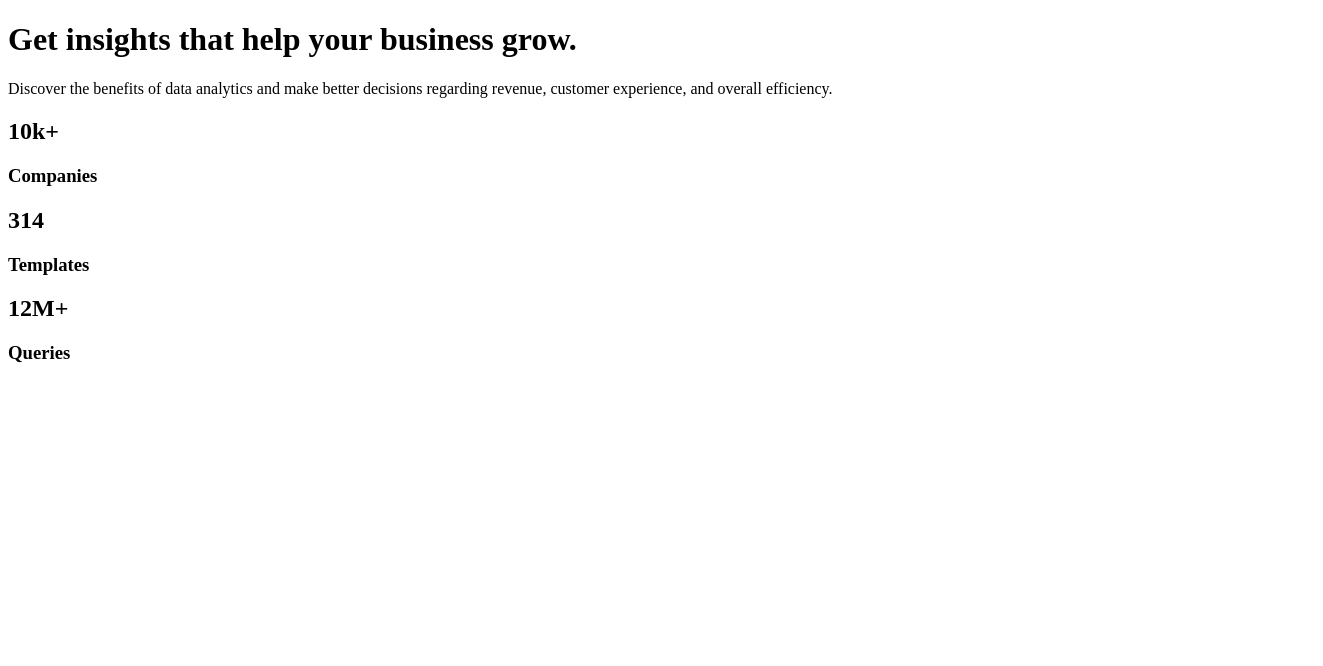
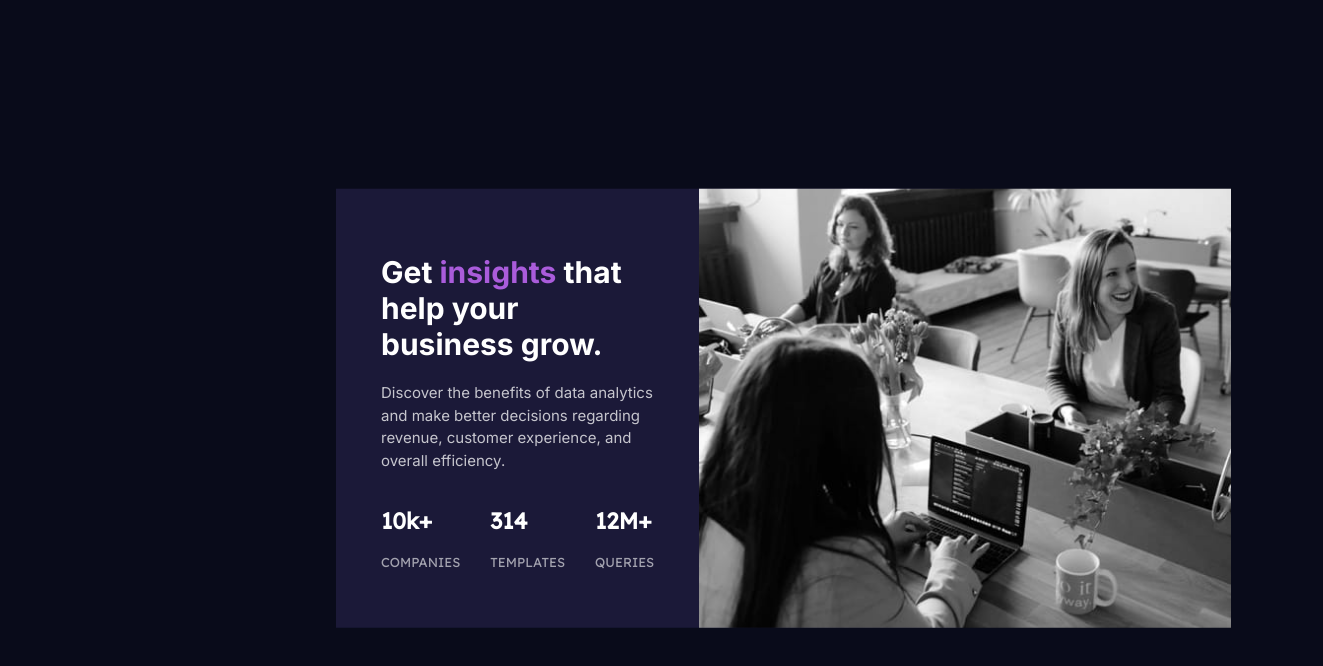
Before and after one commit to Serraphus/stats-preview-card, a plain HTML site: page index.html in a window 1280 px wide. Shown: the whole page, 1323 px wide, since content can reach past the window. Drawn offline with Linux system fonts and the light colour scheme.

Commit message:
Add fonts to index.html and add CSS file

```diff
--- a/index.html
+++ b/index.html
@@ -3,6 +3,7 @@
     <head>
         <title>Stats Preview Card | by Serraphus</title>
         <link rel="stylesheet" type="text/css" href="./resources/css/style.css">
+        <link href="https://fonts.googleapis.com/css2?family=Inter:wght@400;700&family=Lexend+Deca&display=swap" rel="stylesheet">
     </head>
 
     <body>
@@ -13,15 +14,15 @@
                     Discover the benefits of data analytics and make better decisions regarding revenue, customer experience, and overall efficiency.
                 </p>
                 <div class="stats-container">
-                    <div class="stat-box1">
+                    <div class="stat-box stat-box1">
                         <h2>10k+</h2>
                         <h3>Companies</h3>
                     </div>
-                    <div class="stat-box2">
+                    <div class="stat-box stat-box2">
                         <h2>314</h2>
                         <h3>Templates</h3>
                     </div>
-                    <div class="stat-box3">
+                    <div class="stat-box stat-box3">
                         <h2>12M+</h2>
                         <h3>Queries</h3>
                     </div>
--- a/resources/css/style.css
+++ b/resources/css/style.css
@@ -0,0 +1,69 @@
+body {
+    position: absolute;
+    top: 50%;
+    left: 50%;
+    transform: translate(-50%, -50%);
+    background-color: hsl(233, 47%, 7%);
+    font-size: 15px;
+    font-family: 'Inter', sans-serif;
+}
+
+.main-container {
+    background-color: hsl(244, 38%, 16%);
+    display: flex;
+    justify-content: space-between;
+    min-width: min-content;
+    min-height: min-content;
+}
+
+h1 {
+    color: hsl(0, 0%, 100%);
+    font-weight: 700;
+}
+
+.text-container {
+    padding: 3em;
+}
+
+.text-container p {
+    color: hsla(0, 0%, 100%, 0.75);
+    font-weight: 400;
+    line-height: 1.5em;
+}
+
+.highlight {
+    color: hsl(277, 64%, 61%);
+}
+
+.stats-container {
+    display: flex;
+    justify-content: space-between;
+    font-family: 'Lexend Deca', sans-serif;
+}
+
+.stat-box {
+    padding-right: 2em;
+}
+
+.stat-box3 {
+    padding-right: 0em;
+}
+
+.stats-container h2 {
+    color: hsl(0, 0%, 100%);
+}
+
+.stats-container h3 {
+    color: hsla(0, 0%, 100%, 0.6);
+    text-transform: uppercase;
+    font-weight: 400;
+    font-size: small;
+}
+
+.img-container {
+    background-image: url('../images/image-header-desktop.jpg');
+    background-size: contain;
+    background-repeat: no-repeat;
+    min-width: 100%;
+    min-height: content;
+}
```
